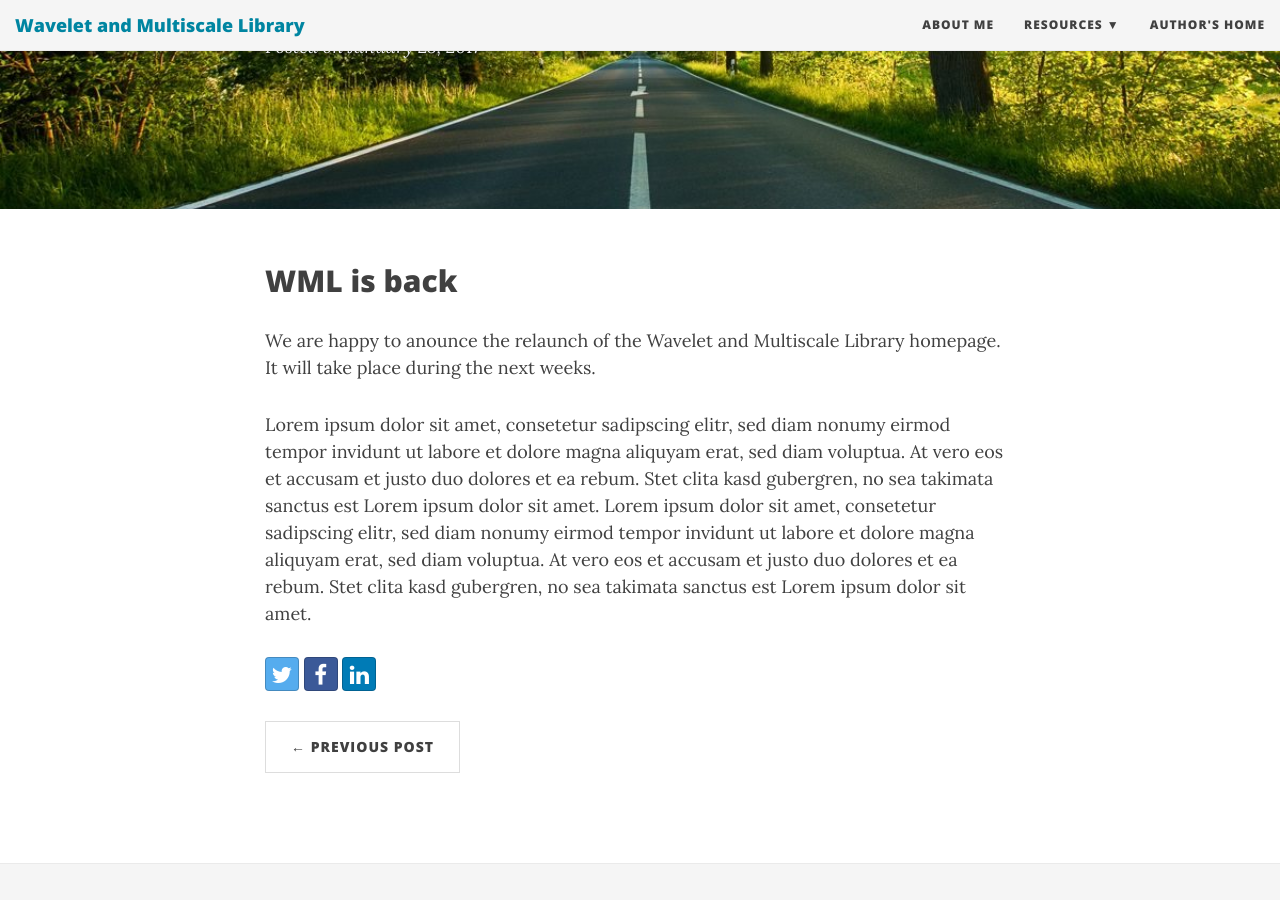
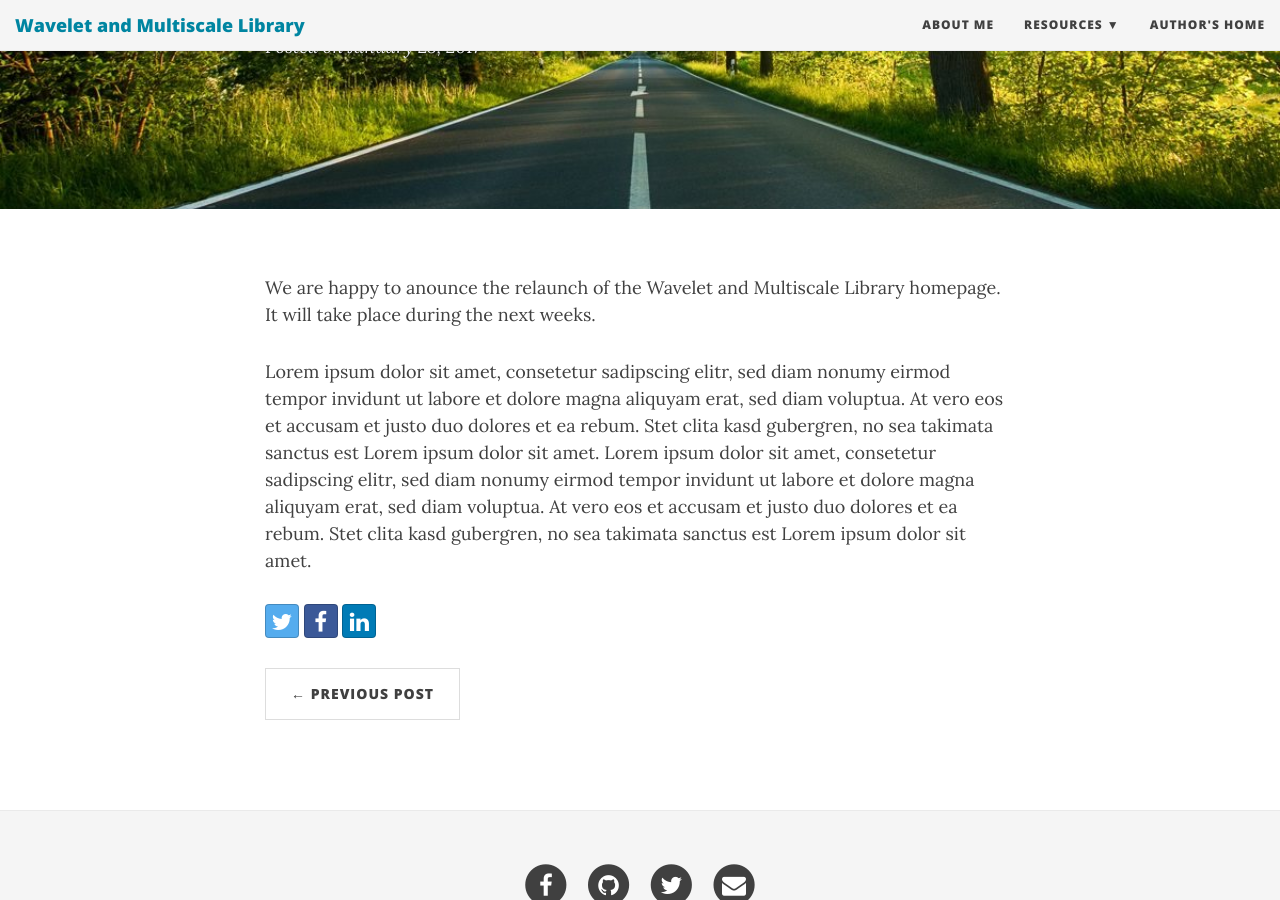
Before and after one commit to agnumerikunimarburg/agnumerikunimarburg.github.io, a Jekyll site: the page built from _posts/2017-01-25-wml-will-relaunch-soon.md, in a window 1280 px wide and 900 px high, scrolled down 322 px. Built offline with Jekyll 4.4.1, drawn with Linux system fonts in a browser that asks for light colours; nearby versions of some CDN libraries.

Commit message:
Updated 2017-01-25-wml-will-relaunch-soon.md

```diff
--- a/_posts/2017-01-25-wml-will-relaunch-soon.md
+++ b/_posts/2017-01-25-wml-will-relaunch-soon.md
@@ -6,8 +6,6 @@ date: '2017-01-25'
 subtitle: work in progress
 bigimg: /img/path.jpg
 ---
-## WML is back
-
 We are happy to anounce the relaunch of the Wavelet and Multiscale Library homepage.
 It will take place during the next weeks.
 
```
